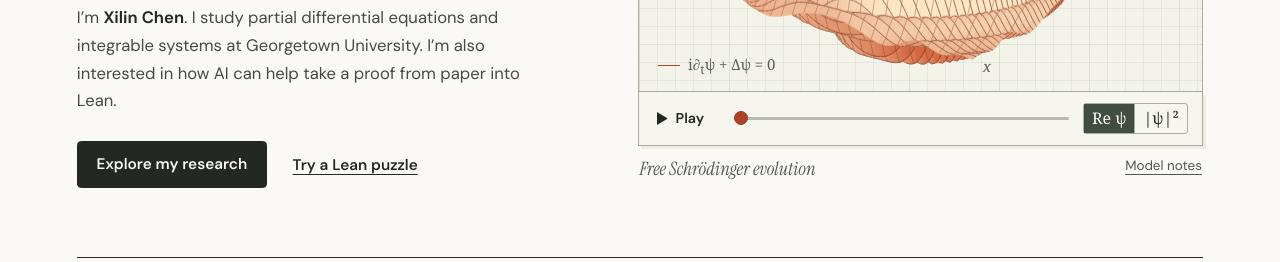
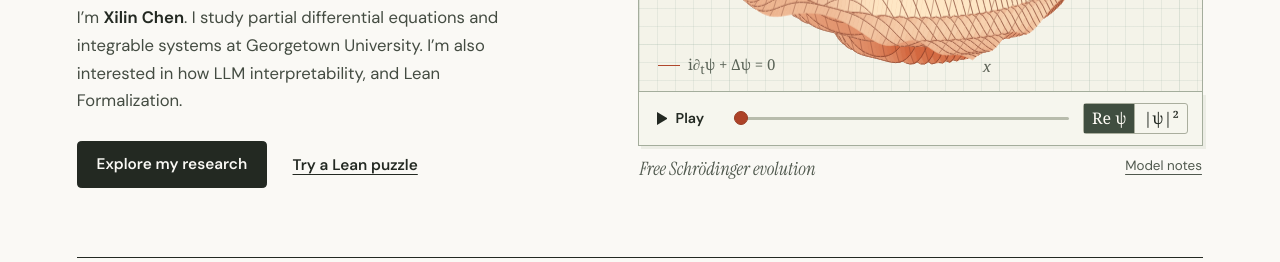
Before and after one commit to CXLin0418/CXLin0418.github.io, a plain HTML site: page index.html in a window 1280 px wide. Shown: the part 409-671 px from the top of the page. Drawn offline with Linux system fonts and the light colour scheme.

Commit message:
Update introduction text in index.html

```diff
--- a/index.html
+++ b/index.html
@@ -23,7 +23,7 @@
     <div class="hero-copy">
       <p class="eyebrow"><span class="short-rule" aria-hidden="true"></span>A personal math notebook</p>
       <h1 id="hero-title">Mathematics<br><em>in motion.</em></h1>
-      <p class="intro">I’m <strong>Xilin Chen</strong>. I study partial differential equations and integrable systems at Georgetown University. I’m also interested in how AI can help take a proof from paper into Lean.</p>
+      <p class="intro">I’m <strong>Xilin Chen</strong>. I study partial differential equations and integrable systems at Georgetown University. I’m also interested in how LLM interpretability, and Lean Formalization.</p>
       <div class="actions"><a class="button primary" href="research.html">Explore my research</a><a class="ink-link" href="playground.html">Try a Lean puzzle</a></div>
     </div>
     <figure class="wave-sheet" aria-labelledby="wave-caption">
```
